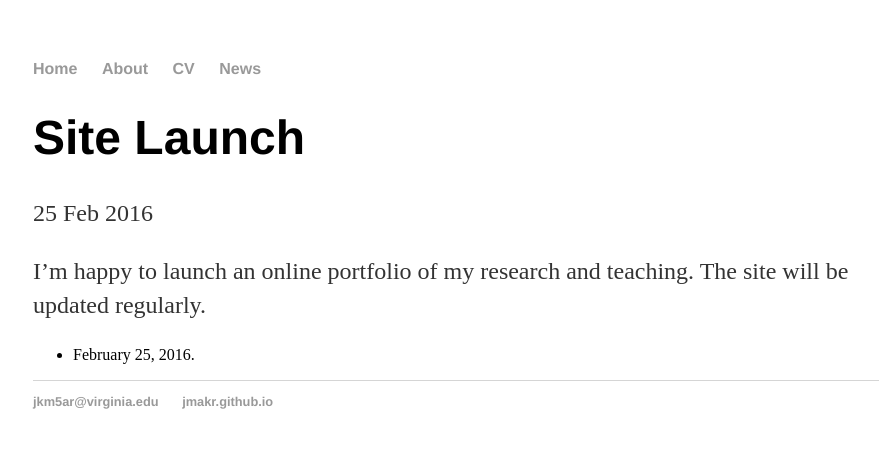
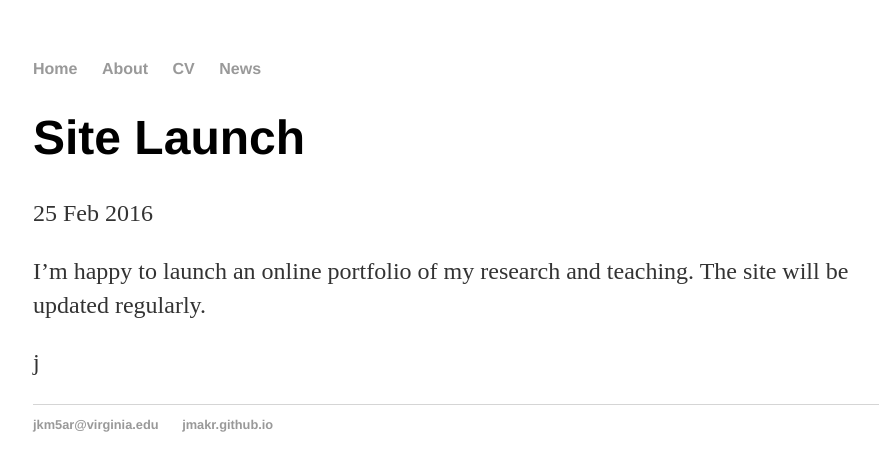
Before and after one commit to jmakr/jmakr.github.io, a Jekyll site: the page built from _posts/2016-02-25-test.md, in a window 1280 px wide. Shown: the top 471 px of the page, without its empty margins (159-1038 px from the left). Built offline with Jekyll 4.4.1, drawn with Linux system fonts in a browser that asks for light colours.

Commit message:
Update 2016-02-25-test.md

```diff
--- a/_posts/2016-02-25-test.md
+++ b/_posts/2016-02-25-test.md
@@ -6,4 +6,4 @@ date: 2016-02-25
 
 I'm happy to launch an online portfolio of my research and teaching. The site will be updated regularly.
 
-- February 25, 2016.
+j
```
